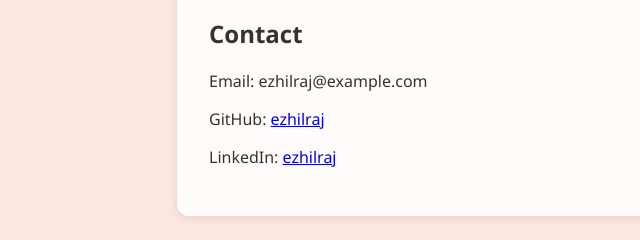
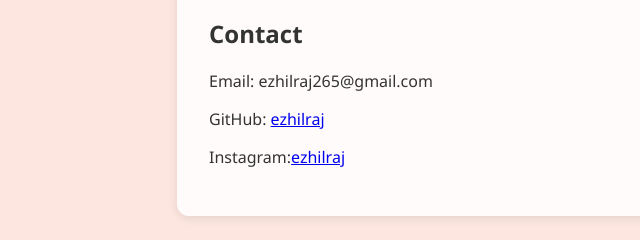
Before and after one commit to Ezhilraj4/ezhil--portfolio, a plain HTML site: page index.html in a window 1280 px wide. Shown: the part 1143-1383 px from the top of the page, 31-671 px from the left. Drawn offline with Linux system fonts and the light colour scheme.

Commit message:
Update index.html

```diff
--- a/index.html
+++ b/index.html
@@ -113,9 +113,9 @@
 
   <section id="contact">
     <h2>Contact</h2>
-    <p>Email: ezhilraj@example.com</p>
+    <p>Email: ezhilraj265@gmail.com</p>
     <p>GitHub: <a href="https://github.com/ezhilraj" target="_blank">ezhilraj</a></p>
-    <p>LinkedIn: <a href="https://linkedin.com/in/ezhilraj" target="_blank">ezhilraj</a></p>
+    <p>Instagram:<a href=" https://www.instagram.com/silent.poetry_11/"target="_blank">ezhilraj</a></p>
   </section>
 
   <footer>
```
